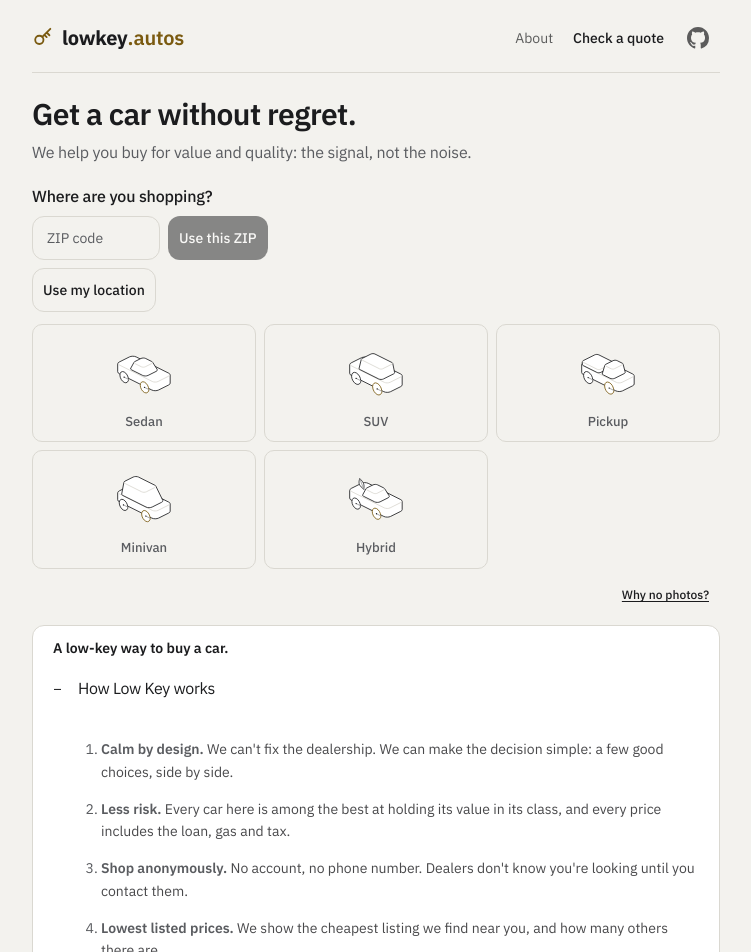
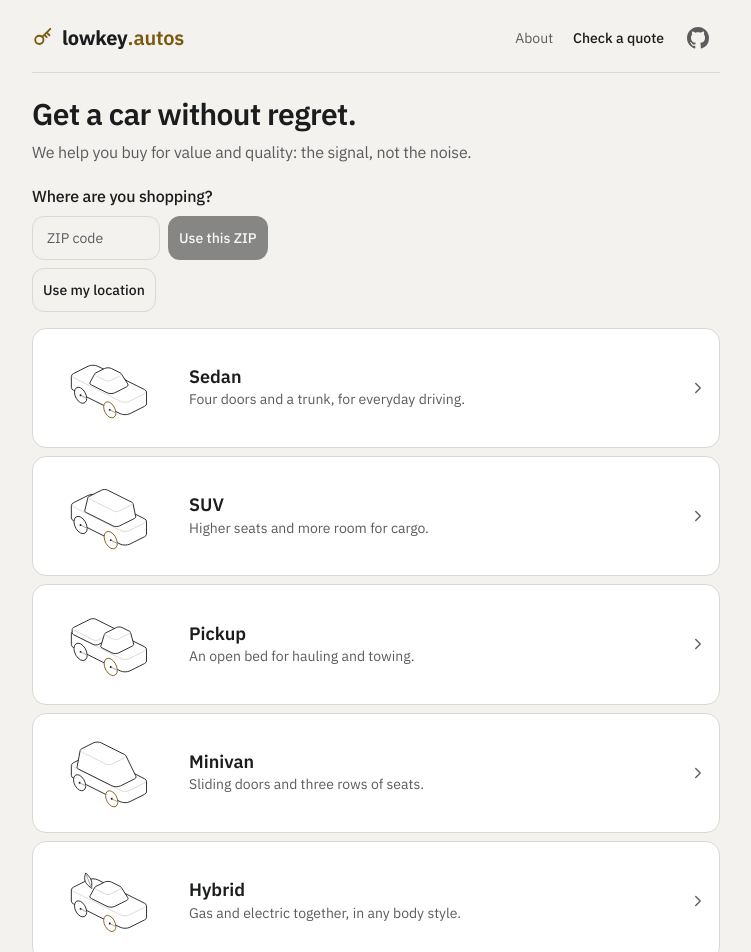
Before and after one commit to ngoldbla/cv-meta-hackathon-2026, a Next.js app in the folder lowkey/app/: page / in a window 1280 px wide. Shown: the top 952 px of the page, without its empty margins (264-1015 px from the left). Built offline with nearby package versions, Linux system fonts and the light colour scheme.

Commit message:
054 part 1: a leaner start screen with full-width type tiles; the explanations move to lowkey/docs/why-low-key.md
Assisted-by: agent

```diff
--- a/lowkey/app/app/StartClient.tsx
+++ b/lowkey/app/app/StartClient.tsx
@@ -5,26 +5,22 @@ import { useRouter } from "next/navigation";
 import { useEffect, useState } from "react";
 
 import { CarFigure } from "@/components/hairline/CarFigure";
-import { CreditBlock, CREDIT_POINTS } from "@/components/CreditBlock";
 import { AreaControl, loadStoredArea, persistArea } from "@/components/screens/AreaControl";
 import { SiteHeader } from "@/components/screens/Chrome";
 import { Button, buttonVariants } from "@/components/ui/b-button";
-import { Popover, PopoverContent, PopoverTrigger } from "@/components/ui/b-popover";
-import { ToggleGroup, ToggleGroupItem } from "@/components/ui/b-togglegroup";
 import { Typography } from "@/components/ui/typography";
 import { areaAfterSearch, resolveInitialArea, type SearchArea } from "@/lib/geo";
 import { resultsPath } from "@/lib/routes";
 import { LAST_SEARCH_KEY, parseLastSearch, resumeHeading, type SavedSearch, type SearchType } from "@/lib/search";
 import { DEFAULT_SORT } from "@/lib/chooser";
 
-const SEARCHED_STORAGE_KEY = "lowkey-searched";
-
-const TYPES: [string, SearchType][] = [
-  ["Sedan", "sedan"],
-  ["SUV", "suv"],
-  ["Pickup", "pickup"],
-  ["Minivan", "minivan"],
-  ["Hybrid", "hybrid"],
+/** Task 054: one full-width tile per type, with one plain line about it (no figures). */
+const TYPES: { label: string; kind: SearchType; line: string }[] = [
+  { label: "Sedan", kind: "sedan", line: "Four doors and a trunk, for everyday driving." },
+  { label: "SUV", kind: "suv", line: "Higher seats and more room for cargo." },
+  { label: "Pickup", kind: "pickup", line: "An open bed for hauling and towing." },
+  { label: "Minivan", kind: "minivan", line: "Sliding doors and three rows of seats." },
+  { label: "Hybrid", kind: "hybrid", line: "Gas and electric together, in any body style." },
 ];
 
 function read(key: string): string | null {
@@ -42,16 +38,17 @@ const view = (zip: string) => ({
 });
 
 /**
- * The start screen (task 049, concept B): the area and the five types.
- * One tap on a type opens its lineup. The remembered last search is
- * offered on the resume card and runs only when tapped (task 041).
+ * The start screen (task 049, concept B; leaner in task 054): the area
+ * and the five types as full-width tiles. One tap on a type opens its
+ * lineup. The remembered last search is offered on the resume card and
+ * runs only when tapped (task 041). Why Low Key works the way it does
+ * lives in lowkey/docs/why-low-key.md and on the About page.
  */
 export default function StartClient({ initialArea }: { initialArea: SearchArea | null }) {
   const router = useRouter();
   const [area, setArea] = useState<SearchArea | null>(initialArea);
   const [pending, setPending] = useState<SearchType | null>(null);
   const [resume, setResume] = useState<SavedSearch | null>(null);
-  const [creditOpen, setCreditOpen] = useState(false);
 
   // Stored-area precedence (task 032, part 1): confirmed wins over the
   // header guess; unconfirmed yields to a fresh guess.
@@ -59,8 +56,6 @@ export default function StartClient({ initialArea }: { initialArea: SearchArea |
     const resolved = resolveInitialArea(loadStoredArea(), initialArea);
     if (resolved) setArea(resolved);
     setResume(parseLastSearch(read(LAST_SEARCH_KEY)));
-    // First visit: how Low Key works is open. After a search: shut.
-    setCreditOpen(read(SEARCHED_STORAGE_KEY) !== "1");
   }, [initialArea]);
 
   function go(type: SearchType, a: SearchArea) {
@@ -130,47 +125,29 @@ export default function StartClient({ initialArea }: { initialArea: SearchArea |
         />
       </div>
 
-      <ToggleGroup
-        aria-label="Car type"
-        variant="outline"
-        multiple={false}
-        value={pending ? [TYPES.find(([, t]) => t === pending)![0]] : []}
-        onValueChange={(next) => {
-          const picked = TYPES.find(([label]) => label === next[0]);
-          if (picked) pickType(picked[1]);
-        }}
-        // Task 042: five types in a 3 + 2 grid that fits 390 px.
-        className="mt-3 grid w-full grid-cols-3 gap-2"
-      >
-        {TYPES.map(([label, kind]) => (
-          <ToggleGroupItem key={kind} value={label} className="h-auto min-h-11 w-full rounded-md px-1 py-2">
-            <span className="flex flex-col items-center gap-1">
-              <CarFigure kind={kind} className="w-[96px] max-w-full" />
-              <span>{label}</span>
+      <nav aria-label="Car type" className="mt-4 flex flex-col gap-2">
+        {TYPES.map(({ label, kind, line }) => (
+          <button
+            key={kind}
+            type="button"
+            aria-pressed={pending === kind}
+            onClick={() => pickType(kind)}
+            className="group flex min-h-[104px] w-full items-center gap-4 rounded-[14px] border border-border bg-card px-3 py-2 text-left transition-colors hover:bg-muted focus-visible:bg-muted aria-pressed:border-brass"
+          >
+            {/* The tile names the type; the drawing is decoration here. */}
+            <span aria-hidden="true" className="w-[128px] shrink-0">
+              <CarFigure kind={kind} className="w-full" />
             </span>
-          </ToggleGroupItem>
+            <span className="flex min-w-0 flex-1 flex-col gap-0.5">
+              <span className="text-lg font-semibold leading-tight">{label}</span>
+              <span className="text-sm leading-snug text-muted-foreground">{line}</span>
+            </span>
+            <svg width="18" height="18" viewBox="0 0 24 24" fill="none" aria-hidden="true" className="shrink-0 text-muted-foreground transition-transform group-hover:translate-x-0.5">
+              <path d="m9 6 6 6-6 6" stroke="currentColor" strokeWidth="1.8" strokeLinecap="round" strokeLinejoin="round" />
+            </svg>
+          </button>
         ))}
-      </ToggleGroup>
-
-      <div className="mt-1 flex justify-end">
-        <Popover>
-          <PopoverTrigger asChild>
-            <Button type="button" variant="ghost" className="min-h-11 shrink-0 text-xs underline underline-offset-2">
-              Why no photos?
-            </Button>
-          </PopoverTrigger>
-          <PopoverContent side="top" className="w-[min(20rem,calc(100vw-2rem))] p-3 text-sm leading-relaxed">
-            <strong className="font-semibold">{CREDIT_POINTS[4]!.lead}</strong> {CREDIT_POINTS[4]!.text}
-          </PopoverContent>
-        </Popover>
-      </div>
-
-      <div className="mt-2 rounded-xl border border-border bg-card px-5 pb-4">
-        <CreditBlock open={creditOpen} onOpenChange={setCreditOpen} />
-        <Typography variant="paragraph-sm" className="mt-2 text-muted-foreground">
-          No ads · No sign-up · Not paid by dealers.
-        </Typography>
-      </div>
+      </nav>
 
       <footer className="mt-auto flex items-center gap-3 py-4 text-xs">
         <Link href="/about" className="inline-flex min-h-11 items-center underline underline-offset-2">
--- a/lowkey/app/app/about/page.tsx
+++ b/lowkey/app/app/about/page.tsx
@@ -14,6 +14,7 @@ export const metadata: Metadata = {
 
 const REPO_URL = "https://github.com/ngoldbla/cv-meta-hackathon-2026";
 const GUIDE_URL = `${REPO_URL}/blob/main/lowkey/docs/roll-your-own.md`;
+const WHY_URL = `${REPO_URL}/blob/main/lowkey/docs/why-low-key.md`;
 
 function Section({ title, children }: { title: string; children: ReactNode }) {
   return (
@@ -63,8 +64,12 @@ export default function AboutPage() {
         <P>
           Pick a type of car and your ZIP, and set your own down payment, term and rate if you like. Low Key shows the new cars that hold their value best near you, what each
           really costs a month (the loan, fuel and sales tax), what it would cost to change your mind, and the lowest
-          listed prices nearby. Bring a dealer&apos;s quote or a window sticker, and it checks the numbers and puts them
-          next to its picks on the same terms. No account, no ads, and no money from dealers.
+          listed prices nearby, with where each price sits among the others listed near you and nationally. Bring a
+          dealer&apos;s quote or a window sticker, and it checks the numbers and puts them next to its picks on the same
+          terms. No account, no ads, and no money from dealers.
+        </P>
+        <P>
+          Why it works this way, and why there are no photos: <A href={WHY_URL}>why Low Key works the way it does</A>.
         </P>
       </header>
 
--- a/lowkey/app/components/CreditBlock.tsx
+++ /dev/null
@@ -1,73 +0,0 @@
-"use client";
-
-import {
-  Accordion,
-  AccordionContent,
-  AccordionItem,
-  AccordionTrigger,
-} from "@/components/ui/b-accordion";
-
-/**
- * "A low-key way to buy a car." (task 038, part 5): the one compact
- * credit block on the opening. Shown in full on a first visit; once
- * the visitor has run a search it collapses to the single "How Low
- * Key works" line. The searched flag lives in localStorage.
- */
-export const CREDIT_POINTS: { lead: string; text: string }[] = [
-  {
-    lead: "Calm by design.",
-    text: "We can't fix the dealership. We can make the decision simple: a few good choices, side by side.",
-  },
-  {
-    lead: "Less risk.",
-    text: "Every car here is among the best at holding its value in its class, and every price includes the loan, gas and tax.",
-  },
-  {
-    lead: "Shop anonymously.",
-    text: "No account, no phone number. Dealers don't know you're looking until you contact them.",
-  },
-  {
-    lead: "Lowest listed prices.",
-    text: "We show the cheapest listing we find near you, and how many others there are.",
-  },
-  {
-    lead: "Details later.",
-    text: "No photos, colours or sales gimmicks until you're ready. Good car buying starts with a little distance.",
-  },
-];
-
-export function CreditBlock({
-  open,
-  onOpenChange,
-}: {
-  open: boolean;
-  onOpenChange: (open: boolean) => void;
-}) {
-  return (
-    <div className="mt-3">
-      <p className="text-sm font-semibold">A low-key way to buy a car.</p>
-      <Accordion
-        variant="quiet"
-        value={open ? ["how"] : []}
-        onValueChange={(next) => onOpenChange(next.includes("how"))}
-        className="mt-1"
-      >
-        <AccordionItem value="how">
-          <AccordionTrigger className="min-h-11 text-sm">
-            How Low Key works
-          </AccordionTrigger>
-          <AccordionContent>
-            <ol className="flex list-none flex-col gap-2 pb-1 text-sm leading-relaxed">
-              {CREDIT_POINTS.map((point) => (
-                <li key={point.lead}>
-                  <strong className="font-semibold">{point.lead}</strong>{" "}
-                  <span className="text-foreground/80">{point.text}</span>
-                </li>
-              ))}
-            </ol>
-          </AccordionContent>
-        </AccordionItem>
-      </Accordion>
-    </div>
-  );
-}
```
Also changed, not shown: 2 other files (tests, documents, lock files or other folders).
